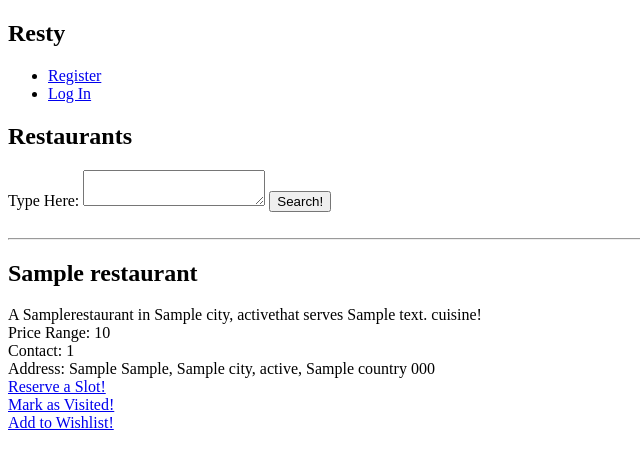
After one commit to MarvinLimpijankit/w4111-proj1, a Flask app: template w4111-proj1/templates/search.html in a window 1280 px wide. The commit adds this page. Shown: the top 469 px of the page, without its empty margins (0-640 px from the left). Run offline with Flask 2, Linux system fonts and the light colour scheme; the template is opened without the code that fills it: most values are stand-ins (such as "Sample title", 1, 10 or a date in 2020); parts of the project's set-up code (start-up, migrations or seed data) failed here and were passed over.

Commit message:
implemented search feature

```diff
--- a/w4111-proj1/apl.py
+++ b/w4111-proj1/apl.py
@@ -5,6 +5,8 @@ from flask import Blueprint, flash, g, redirect, render_template, request, sessi
 from sqlalchemy.sql.functions import user
 from auth import login_required
 from datetime import datetime
+from sqlalchemy.sql import text
+
 
 bp = Blueprint('apl', __name__, url_prefix='/apl')
 
@@ -57,6 +59,60 @@ def home():
         r_rev.append(urev['r_id'])
 
     return render_template('home.html', user=g.user, restaurants = restaurants, r_visited = r_visited, r_wish = r_wish, r_rev = r_rev)
+
+@bp.route('/search', methods=('GET', 'POST'))
+@login_required
+def search():
+
+    if request.method == 'POST':
+
+        query = request.form['body'].lower()
+
+        g.conn = engine.connect()
+
+        print(query)
+
+        s = text("SELECT r.*, a.*, cui.cuisine FROM restaurants r\
+        LEFT JOIN addresses a ON r.a_id = a.a_id\
+        LEFT JOIN ( SELECT re.r_id, STRING_AGG(c.cuisine_name, \', \') as cuisine\
+        FROM restaurants re\
+        LEFT JOIN is_cuisine ic ON ic.r_id = re.r_id\
+        LEFT JOIN cuisines c ON ic.c_id = c.c_id\
+        GROUP BY re.r_id) as cui\
+        ON r.r_id = cui.r_id\
+        WHERE LOWER(r.name) LIKE :e1 OR\
+        LOWER(r.restaurant_type) LIKE :e1 OR\
+        LOWER(cui.cuisine) LIKE :e1")
+
+        restaurants = g.conn.execute(s, e1 = '%' + query + '%').fetchall()
+
+        #what has the user already visited
+        user_visited = g.conn.execute(
+            "SELECT v.r_id FROM users u LEFT JOIN visited v ON u.u_id = v.u_id WHERE u.u_id = %s", (g.user['u_id'])
+        ).fetchall()
+        r_visited = []
+        for uv in user_visited:
+            r_visited.append(uv['r_id'])
+
+        #what has the user already wishlisted
+        user_wishlist = g.conn.execute(
+            "SELECT w.r_id FROM users u LEFT JOIN wants_to_eat w ON u.u_id = w.u_id WHERE u.u_id = %s",(g.user['u_id'])
+        ).fetchall()
+        r_wish = []
+        for uw in user_wishlist:
+            r_wish.append(uw['r_id'])
+
+        #what has the user already reviewed
+        user_rev = g.conn.execute(
+            "SELECT rev.r_id FROM users u LEFT JOIN reviews rev ON u.u_id = rev.u_id WHERE u.u_id = %s",(g.user['u_id'])
+        ).fetchall()
+        r_rev = []
+        for urev in user_rev:
+            r_rev.append(urev['r_id'])
+
+        return render_template('search.html', user=g.user, restaurants = restaurants, r_visited = r_visited, r_wish = r_wish, r_rev = r_rev)
+
+    return render_template('search.html', user=g.user, restaurants = [], r_visited = [], r_wish = [], r_rev = [])
 
 @bp.route('/profile')
 @login_required
--- a/w4111-proj1/templates/base.html
+++ b/w4111-proj1/templates/base.html
@@ -8,6 +8,7 @@
       <li><span>User: {{ user['user_name'] }}</span>
       <li><a href="{{ url_for('auth.logout') }}">Log Out</a>
       <li><a href="{{ url_for('apl.home') }}">Home</a>
+      <li><a href="{{ url_for('apl.search') }}">Search</a>
       <li><a href="{{ url_for('apl.profile') }}">Profile</a>
       <li><a href="{{ url_for('apl.users') }}">All Users</a>
       <li><a href="{{ url_for('apl.reservations') }}">My Reservations</a>
--- /dev/null
+++ b/w4111-proj1/templates/search.html
@@ -0,0 +1,48 @@
+{% extends 'base.html' %}
+
+{% block header %}
+  <h1>{% block title %}Restaurants{% endblock %}</h1>
+{% endblock %}
+
+{% block content %}
+  <form method="post">
+    <label for="body">Type Here:</label>
+    <textarea name="body" id="body">{{ request.form['body'] }}</textarea>
+    <input type="submit" value="Search!">
+  </form>
+  <br>
+    {% for r in restaurants %}
+        <hr>
+        <header>
+            <h1>{{ r['name'] }}</h1>
+            {% if r['trendy_flag']%}
+                <div class = "trendy">TRENDING!</div>
+            {% endif %}
+        </header>
+        <body>
+            <div class = "desc"> A {{ r['restaurant_type'] }}restaurant in {{r['city']}}, {{r['state']}}that serves {{r['cuisine']}} cuisine!</div>
+            <div class = "price_range">Price Range: {{ r['price_range'] }}</div>
+            <div class = "phone_number">Contact: {{ r['phone_number'] }}</div>
+            <div class = "location">Address: {{ r['street_ad_1'] }} {{ r['street_ad_2'] }}, {{r['city']}}, {{r['state']}}, {{r['country']}} {{r['zipcode']}}</div>
+            <div></div>
+            <a href="{{ url_for('apl.reserve', r_id = r['r_id']) }}">Reserve a Slot!</a><br>
+            {% if r['r_id'] not in r_visited %}
+                <a href="{{ url_for('apl.visit', r_id = r['r_id']) }}">Mark as Visited!</a><br>
+            {% else %}
+                <div class = "alredy_visited">Visited Before</div>
+                {% if r['r_id'] not in r_rev %}
+                    <a href="{{ url_for('apl.visited') }}">Add a Review in your Visited Page!</a>
+                    <br>
+                {% else %}
+                    <a href="{{ url_for('apl.visited') }}">Overwrite Your Review in your Visited Page!</a>
+                    <br>
+                {% endif %}
+            {% endif %}
+            {% if r['r_id'] not in r_wish %}
+                <a href="{{ url_for('apl.wish', r_id = r['r_id']) }}">Add to Wishlist!</a><br>
+            {% else %}
+                <div class = "already_wishlist">Already on Wishlist!</div>
+            {% endif %}
+        </body>
+    {% endfor %}
+{% endblock %}
```
